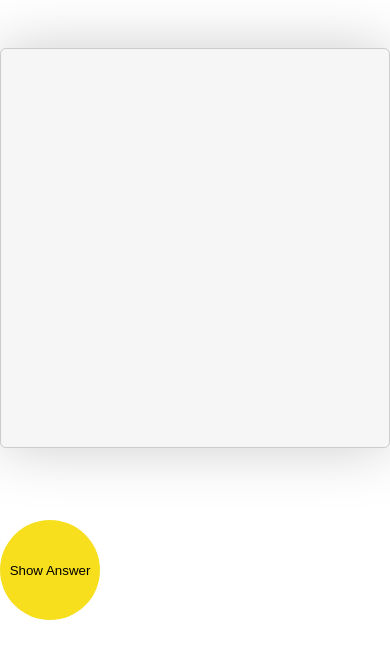
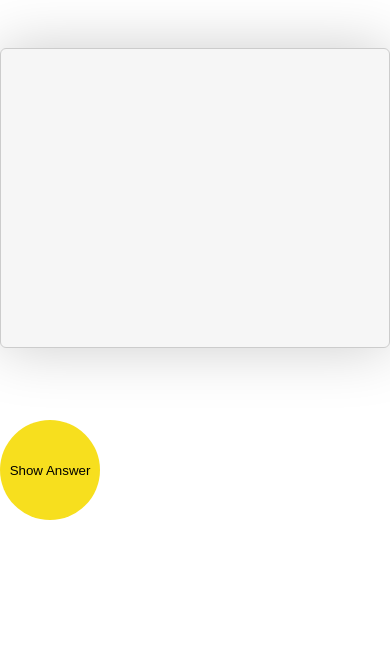
Before and after one commit to thebarkin/js-flash-cards, a Next.js app: page /components/FlipCard in a window 390 px wide. Shown: the top 658 px of the page. Built offline with nearby package versions, Linux system fonts and the light colour scheme; a web font is replaced by a local one.

Commit message:
height update for mobile devices

```diff
--- a/pages/components/FlipCard/styles/flipcard.module.scss
+++ b/pages/components/FlipCard/styles/flipcard.module.scss
@@ -6,6 +6,9 @@
   perspective: 600;
   position: relative;
   margin: 4rem auto;
+  @media (max-width: 400px) {
+    min-height: 300px;
+  }
   .card {
     position: absolute;
     height: 100%;
```
